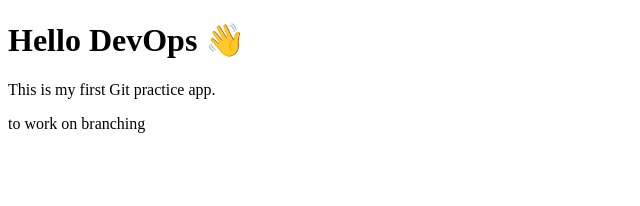
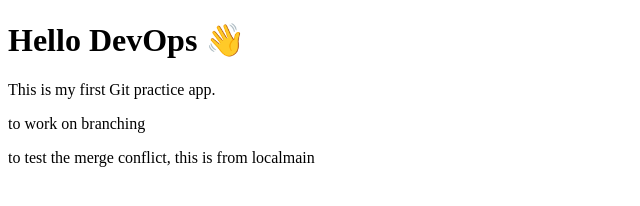
Before and after one commit to avinashkgs12/gitsimplapp, a plain HTML site: page index.html in a window 1280 px wide. Shown: the whole page, without its empty margins (0-640 px from the left). Drawn offline with Linux system fonts and the light colour scheme.

Commit message:
to simulate merge conflict

```diff
--- a/index.html
+++ b/index.html
@@ -7,6 +7,7 @@
   <h1>Hello DevOps 👋</h1>
   <p>This is my first Git practice app.</p>
   <p>to work on branching</p>
+  <p>to test the merge conflict, this is from localmain </p>
 
 </body>
 </html>
```
